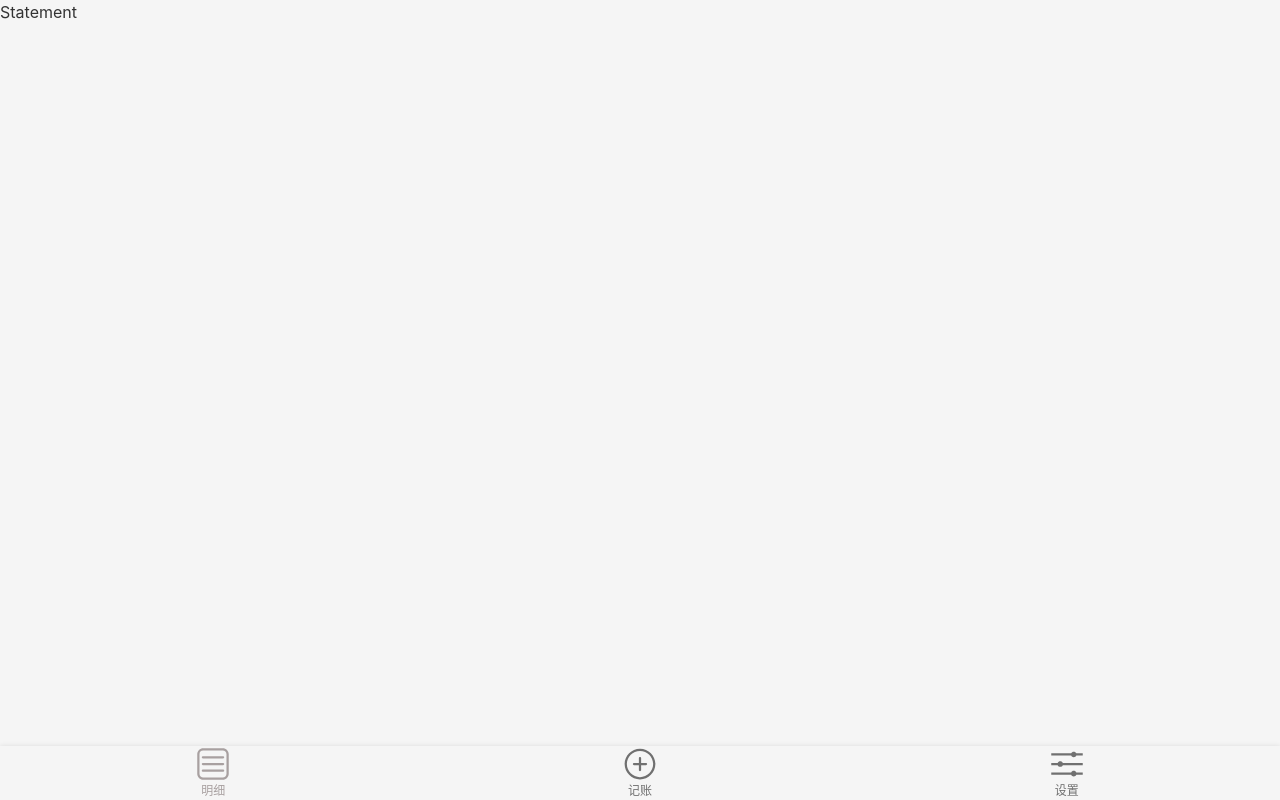
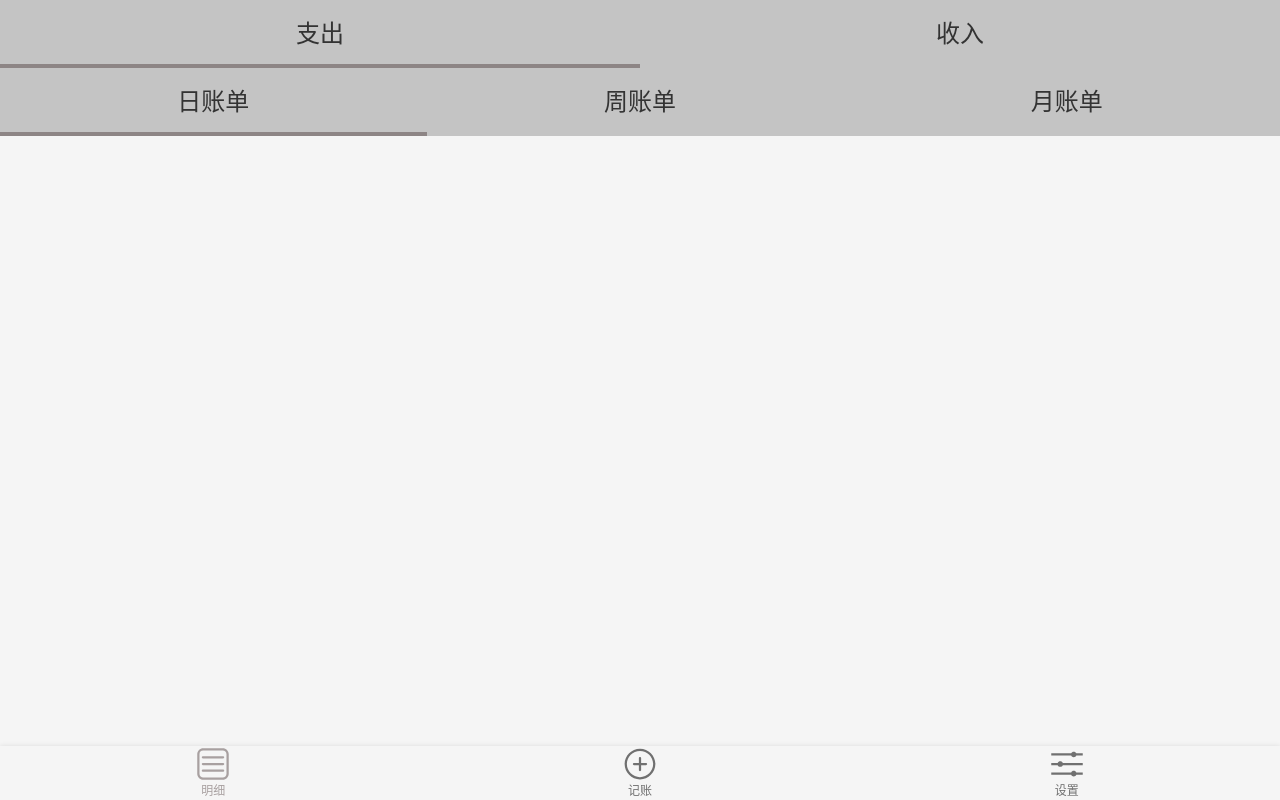
Before and after one commit to AeahKa/memoney, a Vue app: page /settings#/statement in a window 1280 px wide. Built offline with nearby package versions, Linux system fonts and the light colour scheme.

Commit message:
抽离出Tabs.vue，并在Statemen.vue中使用

```diff
--- /dev/null
+++ b/src/components/Add/Type.vue
@@ -0,0 +1,66 @@
+<template>
+  <div>
+    <ul class="type">
+      <li
+        :class="{
+          [classPrefix + '-item']: classPrefix,
+          selected: value === '-',
+        }"
+        @click="selectType('-')"
+      >
+        支出
+      </li>
+      <li
+        :class="{
+          [classPrefix + '-item']: classPrefix,
+          selected: value === '+',
+        }"
+        @click="selectType('+')"
+      >
+        收入
+      </li>
+    </ul>
+  </div>
+</template>
+
+<script lang="ts">
+import Vue from "vue";
+import { Component, Prop } from "vue-property-decorator";
+@Component
+export default class Type extends Vue {
+  @Prop(String) readonly value!: string;
+  @Prop(String) classPrefix?: string;
+
+  selectType(type: string) {
+    if (type !== "-" && type !== "+") {
+      throw new Error("unknown type");
+    }
+    this.$emit("update:value", type);
+  }
+}
+</script>
+
+<style lang="scss" scoped>
+@import "~@/assets/style/helper.scss";
+.type {
+  background: #c4c4c4;
+  display: flex;
+  text-align: center;
+  align-items: center;
+  font-size: 24px;
+  > li {
+    width: 50%;
+    padding: 16px;
+    position: relative;
+    &.selected::after {
+      content: "";
+      position: absolute;
+      bottom: 0;
+      left: 0;
+      width: 100%;
+      height: 4px;
+      background: $col-selected;
+    }
+  }
+}
+</style>
--- a/src/views/Add/Type.vue
+++ b/src/components/Tabs.vue
@@ -1,34 +1,46 @@
 <template>
-  <div>
-    <ul class="type">
-      <li :class="value === '-' && 'selected'" @click="selectType('-')">
-        支出
-      </li>
-      <li :class="value === '+' && 'selected'" @click="selectType('+')">
-        收入
-      </li>
-    </ul>
-  </div>
+  <ul class="tabs">
+    <li
+      :class="{
+        [classPrefix + '-item']: classPrefix,
+        selected: value === item.value,
+      }"
+      @click="select(item)"
+      v-for="item in dataSource"
+      :key="item.value"
+    >
+      {{ item.text }}
+    </li>
+  </ul>
 </template>
 
 <script lang="ts">
 import Vue from "vue";
 import { Component, Prop } from "vue-property-decorator";
+
+type DataSourceItem = {
+  text: string;
+  value: string;
+};
+
 @Component
-export default class Type extends Vue {
+export default class Tabs extends Vue {
+  @Prop({ required: true, type: Array }) dataSource!: {
+    text: string;
+    value: string;
+  }[];
   @Prop(String) readonly value!: string;
-  selectType(type: string) {
-    if (type !== "-" && type !== "+") {
-      throw new Error("unknown type");
-    }
-    this.$emit("update:value", type);
+  @Prop(String) classPrefix?: string;
+
+  select(item: DataSourceItem) {
+    this.$emit("update:value", item.value);
   }
 }
 </script>
 
 <style lang="scss" scoped>
 @import "~@/assets/style/helper.scss";
-.type {
+.tabs {
   background: #c4c4c4;
   display: flex;
   text-align: center;
--- a/src/views/Add.vue
+++ b/src/views/Add.vue
@@ -16,10 +16,10 @@
 <script lang="ts">
 import Vue from "vue";
 import { Component } from "vue-property-decorator";
-import Calculator from "./Add/Calculator.vue";
+import Calculator from "../components/Add/Calculator.vue";
 import Remark from "../components/FormItem.vue";
-import Tags from "./Add/Tags.vue";
-import Type from "./Add/Type.vue";
+import Tags from "../components/Add/Tags.vue";
+import Type from "../components/Add/Type.vue";
 
 @Component({
   components: { Calculator, Type, Remark, Tags },
--- a/src/views/Statement.vue
+++ b/src/views/Statement.vue
@@ -1,13 +1,63 @@
 <template>
   <div>
     <Layout>
-      <div>Statement</div>
+      <Tabs
+        :dataSource="typeList"
+        classPrefix="types"
+        class="types"
+        :value.sync="type"
+      />
+      <Tabs
+        :dataSource="cycleList"
+        classPrefix="cycle"
+        class="cycle"
+        :value.sync="cycle"
+      />
     </Layout>
   </div>
 </template>
 
+
+
 <script lang="ts">
-export default {
-  name: "Statement",
-};
+import Vue from "vue";
+import { Component } from "vue-property-decorator";
+import Type from "../components/Add/Type.vue";
+import Tabs from "../components/Tabs.vue";
+@Component({
+  components: { Type, Tabs },
+})
+export default class Statement extends Vue {
+  type = "-";
+  cycle = "daily";
+  typeList = [
+    { text: "支出", value: "-" },
+    { text: "收入", value: "+" },
+  ];
+  cycleList = [
+    { text: "日账单", value: "daily" },
+    { text: "周账单", value: "weekly" },
+    { text: "月账单", value: "monthly" },
+  ];
+}
 </script>
+
+<style lang="scss" scoped>
+@import "~@/assets/style/helper.scss";
+
+.types::v-deep .types-tabs-item {
+  background: white;
+  &.selected {
+    background: #c4c4c4;
+    &::after {
+      display: none;
+    }
+  }
+}
+.cycle::v-deep .cycle-tabs-item {
+  font-size: 16px;
+  &.selected {
+    background: #c4c4c4;
+  }
+}
+</style>
```
Also changed, not shown: src/components/Add/Calculator.vue (renamed from src/views/Add/Calculator.vue), src/components/Add/Tags.vue (renamed from src/views/Add/Tags.vue).
